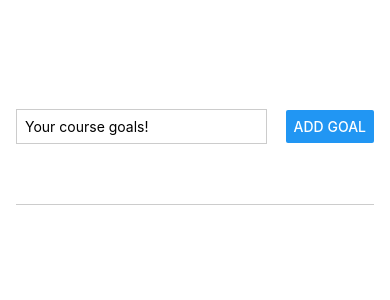
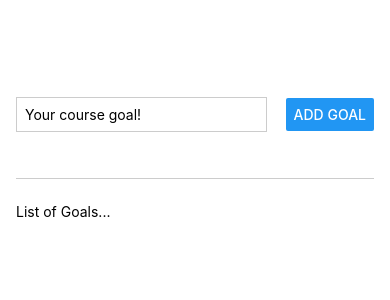
Before and after one commit to carlitoSwaaay/RNCourse, a React Native app: screen / in a window 390 px wide. Shown: the top 300 px of the page. Built offline with nearby package versions, Linux system fonts and the light colour scheme.

Commit message:
styling updates

```diff
--- a/App.js
+++ b/App.js
@@ -2,38 +2,39 @@
 
 import React from 'react';
 import { useState } from 'react';
-import { View, StyleSheet, FlatList } from 'react-native';
+import { View, StyleSheet, FlatList, Button, TextInput, Text } from 'react-native';
 import GoalInput from './components/GoalInput';
 import GoalItem from './components/GoalItem';
 
 
  export default function App() {
+   const [enteredGoalText, setEnteredGoalText] = useState('');
+   const [courseGoals, setCourseGoals] = useState([]);
 
-  const [courseGoals, setCourseGoals] = useState([]);
+   const goalInputHandler = (enteredText) => {
+     setEnteredGoalText(enteredText);
+   };
 
-
-
-   function addGoalHandler(enteredGoalText) {
-    setCourseGoals((currentcourseGoals) => [
-      ...currentcourseGoals,
-      { text: enteredGoalText, id: Math.random().toString() },
-    ]);
-  }
+   const addGoalHandler = () => {
+     setCourseGoals(currentCourseGoals => [
+       ...currentCourseGoals,
+       enteredGoalText,
+     ]);
+   };
 
   return (
     <View style={styles.appContainer}>
-      <GoalInput onAddGoal={addGoalHandler} />
-        <View style={styles.goalsContainer}>
-          <FlatList
-            data={courseGoals}
-            renderItem={(itemData) => {
-              <GoalItem text={itemData.item.text} />;
-            }}
-          keyExtractor={(item, index) => {
-            return item.id;
-          }}
-             />
-        </View>
+      <View style={styles.inputContainer}>
+        <TextInput
+          style={styles.textInput}
+          placeholder="Your course goal!"
+          onChangeText={goalInputHandler}
+        />
+        <Button title="Add Goal" onPress={addGoalHandler} />
+      </View>
+      <View style={styles.goalsContainer}>
+        <Text>List of Goals...</Text>
+      </View>
     </View>
     );
  }
@@ -47,9 +48,25 @@ const styles = StyleSheet.create({
       paddingHorizontal: 16,
 
     },
+  inputContainer: {
+    flex: 1,
+    flexDirection: 'row',
+    justifyContent: 'space-between',
+    alignItems: 'center',
+    marginBottom: 24,
+    borderBottomWidth: 1,
+    borderBottomColor: '#cccccc',
+  },
+  textInput: {
+    borderWidth: 1,
+    borderColor: '#cccccc',
+    width: '70%',
+    marginRight: 8,
+    padding: 8
+  },
 
     goalsContainer: {
-      flex: 4,
+      flex: 5,
   },
 
   })
--- a/components/GoalInput.js
+++ b/components/GoalInput.js
@@ -3,18 +3,18 @@ import { useState } from "react";
 import { Button, TextInput, View, StyleSheet } from "react-native";
 
 
-function GoalInput(props) {
+const GoalInput = (props) => {
 
   const [enteredGoalText, setEnteredGoalText] = useState('');
 
-  function goalInputHandler(enteredText) {
+  const goalInputHandler = (enteredText) => {
     setEnteredGoalText(enteredText);
-  }
+  };
 
-  function addGoalHandler() {
+  const addGoalHandler = () => {
     props.onAddGoal(enteredGoalText);
     setEnteredGoalText('');
-  }
+  };
 
 
   return (
```
